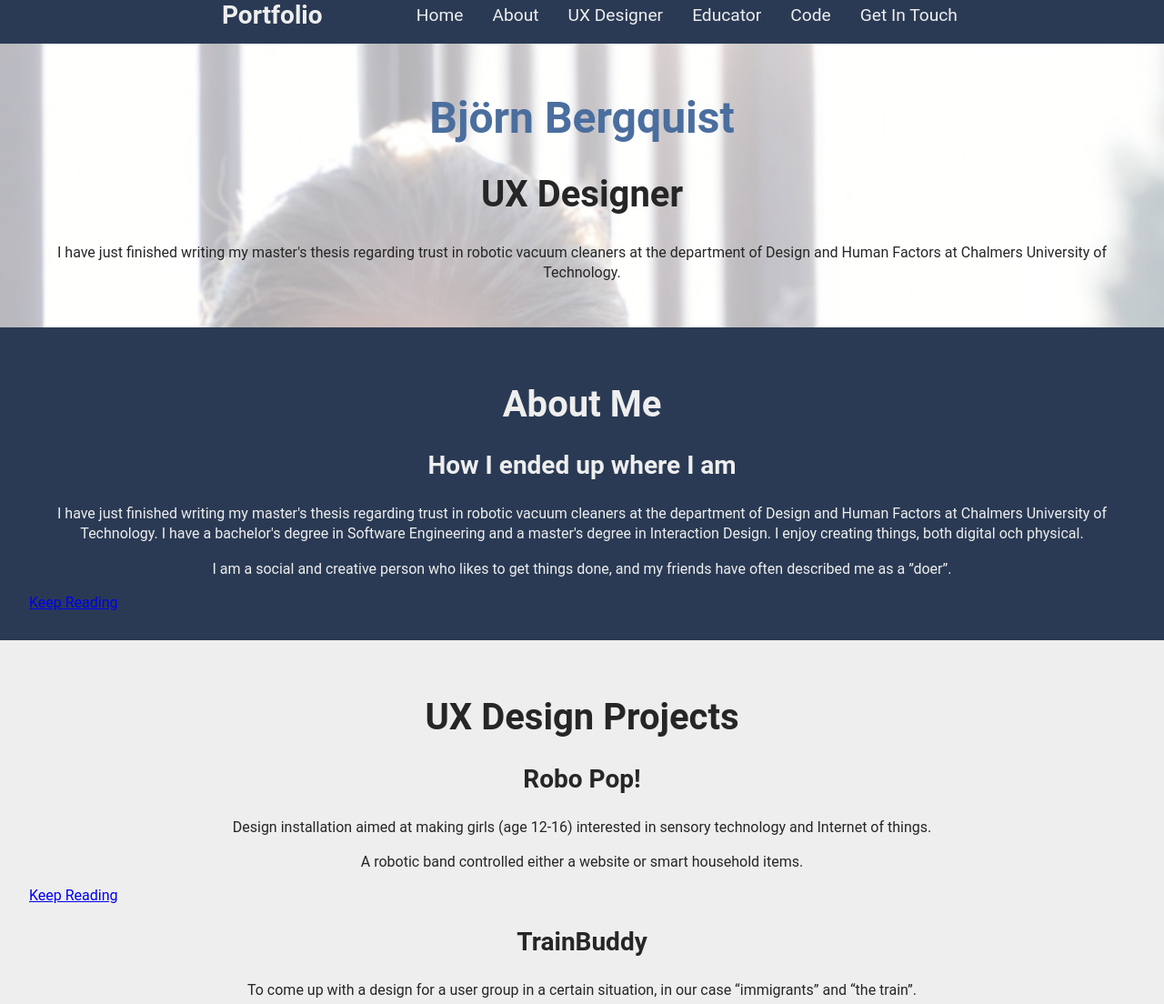
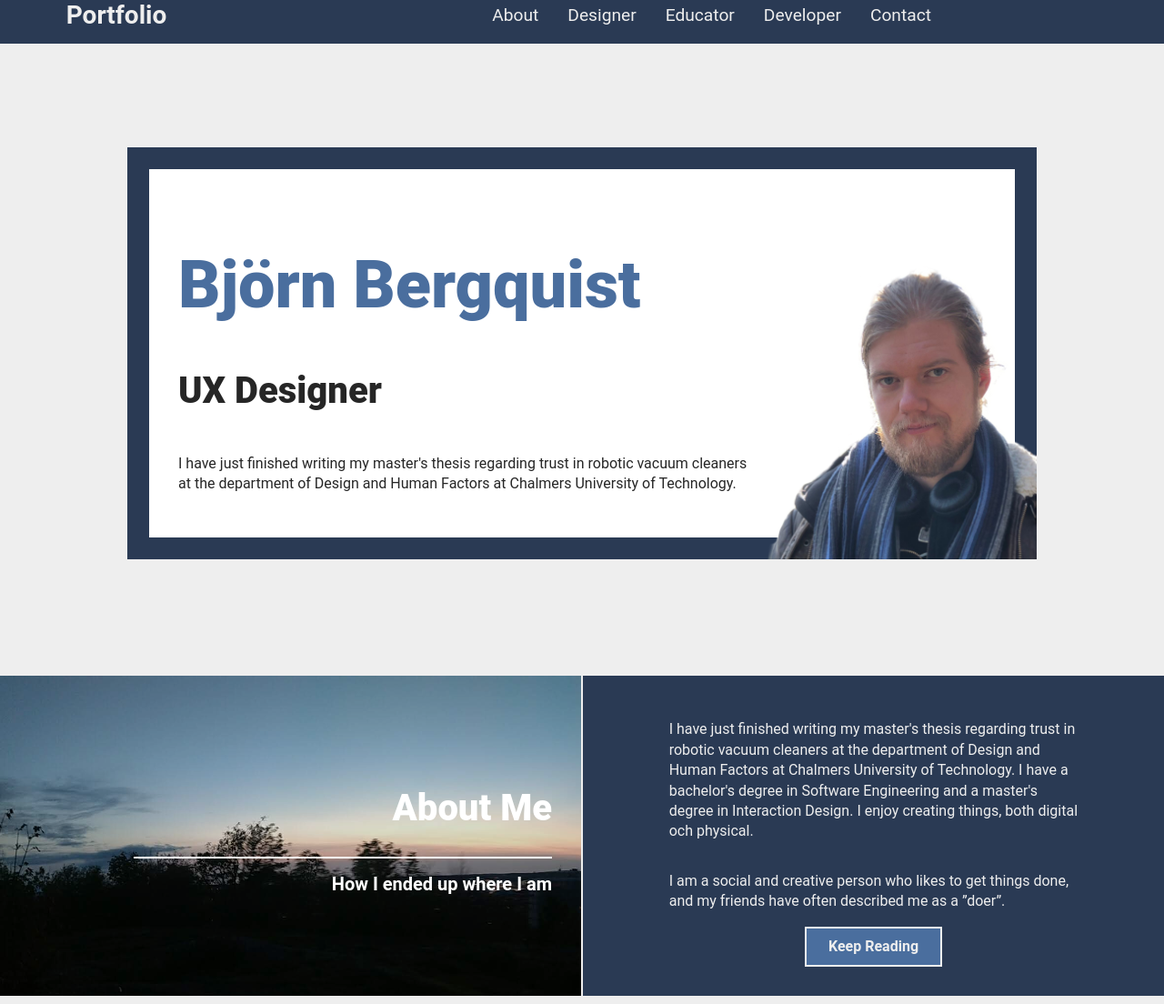
Before and after one commit to bbjorn/bbjorn.github.io, a plain HTML site: page index.html in a window 1280 px wide. Shown: the part 14-1118 px from the top of the page at 91% size. Drawn offline with Linux system fonts and the light colour scheme.

Commit message:
Work more on the CSS
Wrote the about me section, and fixed media queries for intro and aboutme sections.

```diff
--- a/css/style.css
+++ b/css/style.css
@@ -8,6 +8,8 @@
     --clr-primary-dark: #2A3A54;
     --clr-primary: #4A6E9E;
     --clr-primary-light: #6a94cb;
+    --clr-overlay-brighten: rgba(255, 255, 255, 0.20);
+    --clr-overlay-darken: rgba(0, 0, 0, 0.15);
 }
 
 *, *::before, *::after {
@@ -22,13 +24,45 @@ body {
     color: var(--clr-dark);
 }
 
-section{
-    padding: 2em 2em;
-}
+
 
 img{
     max-width: 100%;
 }
+
+
+.btn {
+    padding: .75em 1.5em;
+    text-decoration: none;
+    cursor: pointer;
+    color: inherit;
+    display: inline-block;
+    border: 0;
+    line-height: 1;
+    background: none;
+
+    text-align: center;
+    font-weight: 600;
+    box-sizing: border-box;
+
+    --btn-clr: rgb(209, 126, 18);
+    --btn-outline: 2px solid var(--btn-clr);
+    color: var(--btn-clr);
+    outline: var(--btn-outline);
+    border: var(--btn-outline);
+    outline-offset: -2px;
+    transition: outline-width 200ms ease, outline-offset 200ms ease;
+  }
+
+  .btn:hover,
+  .btn:focus {
+    outline: var(--btn-outline);
+    outline-width: 8px;
+    outline-offset: -8px;
+
+  }
+
+
 
 /* Colours */
 
@@ -60,19 +94,24 @@ h1, h2, h3{
 
 h1{
     font-size: 3rem;
+    font-weight: 900;
 }
 
 h2{
     font-size: 2.5rem;
+    font-weight: 900;
 }
 
 h3{
     font-size: 1.75rem;
+    font-weight: 600;
 }
 
 p{
     text-align: center;
+    margin: 1em auto;
     line-height: 1.4;
+    max-width: 50ch;
 }
 
 /* navigation styles start here */
@@ -84,6 +123,10 @@ p{
     top: 0;
     z-index: 999;
     width: 100%;
+}
+
+.main-header a{
+    text-decoration: none;
 }
 
 .main-header h3{
@@ -258,15 +301,205 @@ nav a:hover,nav a:focus{
 }
 
 .hero::after{
-
     content:"";
-    background-image:  url("../img/mesquare.jpg");
-    opacity: 0.4;
-    background-size: 100%;
     position: absolute;
     bottom: 0;
     right: 0;
-    top: 0%;
+
+    top: 20%;
     left: 0%;
+
+
+    background-image:  url("../img/mecropped.PNG");
+    background-size: auto 100%;
+    background-repeat: no-repeat;
+    background-position: bottom left;
+
+    transform:scaleX(-1);
+    opacity: 0.3;
     z-index: -999;
+    overflow-x: auto;
 }
+
+@media screen and (min-width: 880px){
+    .hero::after{
+        opacity: 1;
+    }
+
+    .hero h1{
+        font-size: 4rem;
+    }
+}
+
+@media screen and (min-width: 1000px){
+
+    .intro{
+        background-color: var(--clr-light);
+        padding: 10%;
+    }
+
+    .hero{
+        background-color: var(--clr-white);
+        border: var(--clr-primary-dark) 1.5em solid;
+        box-sizing: border-box;
+        max-width: 1000px;
+        margin: 0 auto;
+    }
+
+    .hero::after{
+        z-index: 2;
+        opacity: 1;
+
+        bottom: -1.5em;
+        right: -1.5em;
+    }
+
+    .hero h1{
+        text-align: left;
+        font-size: 4.5rem;
+    }
+
+    .hero h2{
+        text-align: left;
+    }
+
+    .hero p{
+        text-align: left;
+        display: inline-block;
+    }
+}
+
+@media screen and (min-width: 1100px){
+    .hero p{
+        max-width: 60ch;
+    }
+}
+
+@media screen and (min-width: 1200px){
+    .hero p{
+        max-width: 70ch;
+    }
+}
+
+
+/* About */
+.about-intro{
+    background-image: url("../img/BgDusk.jpg");
+    background-color: var(--clr-overlay-darken);
+    background-blend-mode: multiply;
+    background-size: auto 100% ;
+    background-position: center left;
+    padding: 2em 2em;
+    border-bottom: var(--clr-light) 2px solid;
+    color: var(--clr-white);
+}
+
+
+.about-intro h2{
+    position: relative;
+    z-index: 1;
+
+}
+.about-intro h3{
+    position: relative;
+    z-index: 1;
+    font-size: 1.25rem;
+
+}
+
+.about-intro h3::before{
+    content: "";
+    background-color: var(--clr-white);
+    position: absolute;
+
+    height: 2px;
+    left: 2em;
+    right: 2em;
+    top: -1em;
+}
+
+.about-content{
+    padding: 2em 2em;
+    display: flex;
+    flex-direction: column;
+    align-content: center;
+    justify-content: center;
+}
+
+.about-btn{
+    --btn-clr: var(--clr-light);
+    background: var(--clr-primary);
+    flex: 0 0 auto;
+    margin: 0 auto;
+    width:max-content;
+}
+
+@media screen and (min-width: 800px){
+    .about{
+        display: grid;
+        grid-template-columns: 1fr 1fr;
+    }
+
+    .about-intro{
+        border-bottom: none;
+        border-right: 1px solid var(--clr-light);
+        display: flex;
+        flex-direction: column;
+        justify-content: center;
+    }
+
+    .about-intro h2{
+        text-align: right;
+    }
+
+    .about-intro h3::before{
+        right: 0;
+        left: 20%;
+    }
+
+    .about-intro h3{
+        text-align: right;
+    }
+
+    .about-content{
+        border-left: 1px solid var(--clr-light)
+    }
+
+    .about-content p{
+        text-align: left;
+    }
+}
+
+/* Common for the sections */
+.ux,
+.educator,
+.code{
+    padding: 2em 2em;
+}
+
+.ux h2,
+.educator h2,
+.code h2{
+    color: var(--clr-primary);
+    position: relative;
+    width: max-content;
+    margin-inline: auto;
+}
+
+.ux h2::after,
+.educator h2::after,
+.code h2::after{
+    content: "";
+    position: absolute;
+    bottom: -0.125em;
+    left:0;
+    width: 100%;
+    height: 2px;
+    background-color: var(--clr-primary);
+}
+
+.ux img,
+.educator img,
+.code img{
+    border-radius: 0.5em;
+}
--- a/index.html
+++ b/index.html
@@ -9,17 +9,16 @@
 </head>
 <body>
     <header class="main-header">
-        <h3 class="logo">Portfolio</h3>
+        <a href="#"><h3 class="logo">Portfolio</h3></a>
         <input type="checkbox" class="nav-toggle" id="nav-toggle">
         <label for="nav-toggle" class="nav-toggle-label"><span></span></label>
         <nav>
             <ul>
-                <li><a href="#">Home</a></li>
                 <li><a href="#about">About</a></li>
-                <li><a href="#ux">UX Designer</a></li>
+                <li><a href="#ux">Designer</a></li>
                 <li><a href="#educator">Educator</a></li>
-                <li><a href="#code">Code</a></li>
-                <li><a href="#contact">Get In Touch</a></li>
+                <li><a href="#code">Developer</a></li>
+                <li><a href="#contact">Contact</a></li>
             </ul>
         </nav>
     </header>
@@ -32,9 +31,11 @@
             </div>
         </section>
         <section class="about bg-prim-dark" id="about">
-            <div><h2>About Me</h2>
-            <h3>How I ended up where I am</h3></div>
-            <div>
+            <div class="about-intro">
+                <h2>About Me</h2>
+                <h3>How I ended up where I am</h3>
+            </div>
+            <div class="about-content">
                 <p>I have just finished writing my master's thesis regarding trust in robotic vacuum cleaners at the department of Design and Human Factors at Chalmers University of Technology. I have a bachelor's degree in Software Engineering and a master's degree in Interaction Design. I enjoy creating things, both digital och physical.
                 </p>
                 <p>I am a social and creative person who likes to get things done, and my friends have often described me as a ”doer”. </p>
@@ -68,7 +69,7 @@
                 <a href="#" class="btn card-btn">Keep Reading</a>
             </div>
         </section>
-        <section class="educator bg-light" id="educator">
+        <section class="educator bg-white" id="educator">
             <h2>Educator</h2>
             <p>
                 Education is the process of facilitating learning, or the acquisition of knowledge, skills, values, morals, beliefs, and habits. Educational methods include teaching, training, storytelling, discussion and directed research. Education frequently takes place under the guidance of educators, however learners can also educate themselves. Education can take place in formal or informal settings and any experience that has a formative effect on the way one thinks, feels, or acts may be considered educational. The methodology of teaching is called pedagogy.
@@ -81,7 +82,7 @@
             </p>
             <img src="img/RubberDuctTeacher.jpg" alt="A big blue rubber duck teaching web development to smaller yellow rubber ducks">
         </section>
-        <section class="code bg-white" id="code">
+        <section class="code bg-light" id="code">
             <h2>Developer</h2>
             <p>I created this website based upon my old portfolio in order to teach myself how to code in react. The CSS and general design is the mostly same in both version, but old one use pure html. Right now the code portfolio is a bit barebones, but the plan is to add more features using external backends to this page. It has a github repository which can be found here.
             </p><p>
```
Also changed, not shown: img/mecropped.PNG (added).
